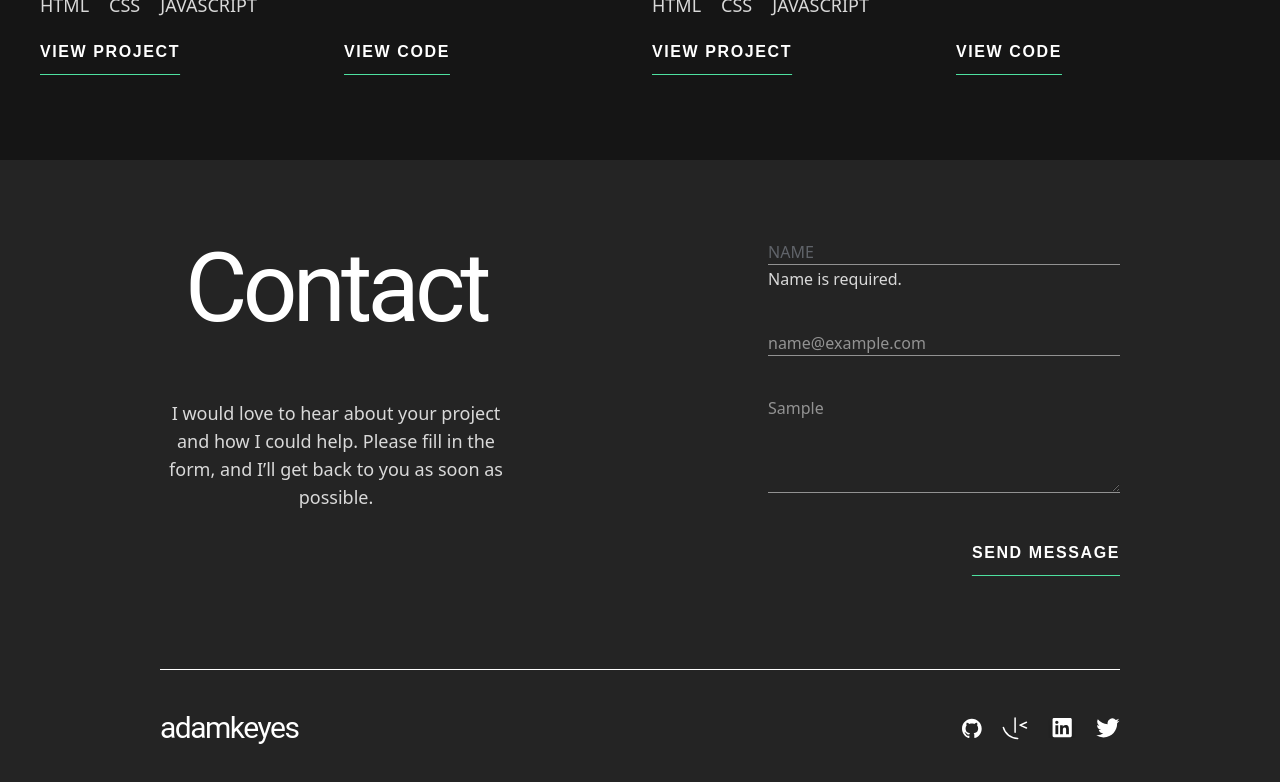
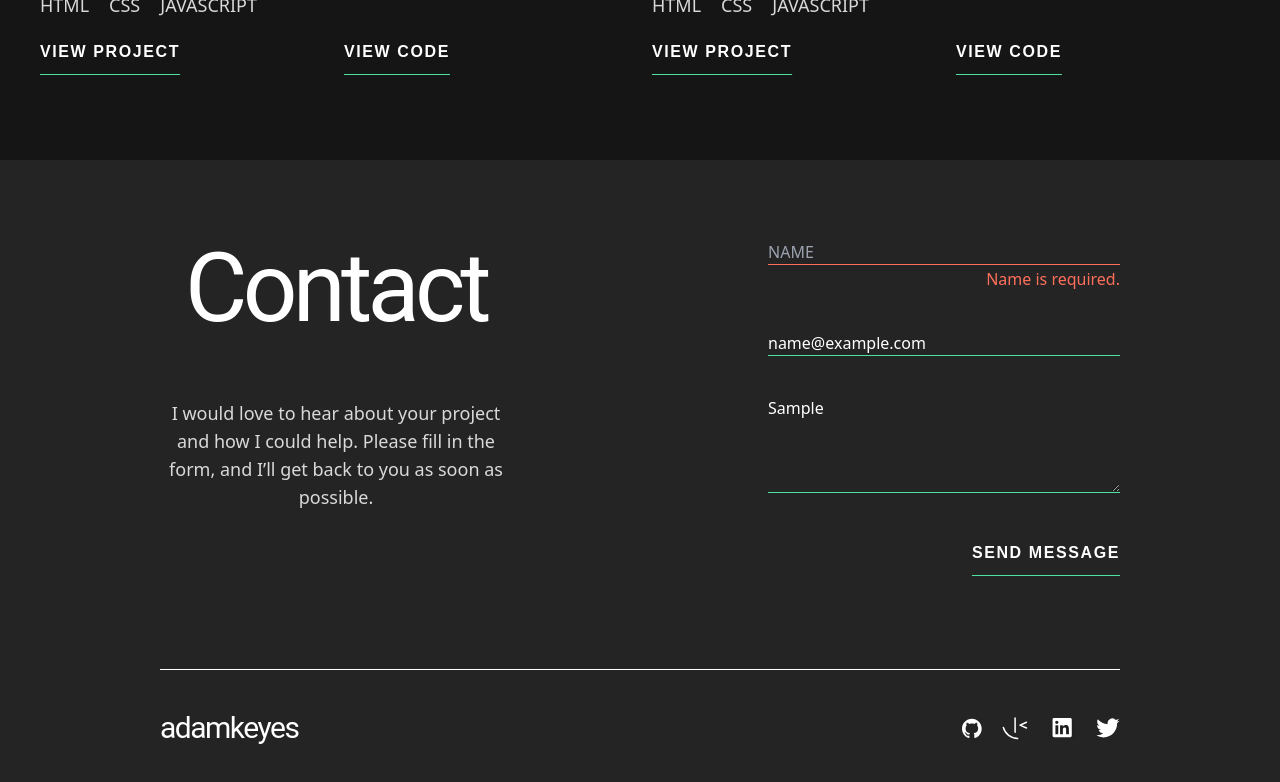
Before and after one commit to royeradames/angular-single-page-developer-portfolio, an Angular app: page / in a window 1280 px wide. Both pictures are taken after typing "Sample", "name@example.com", "Sample" into the empty fields and a click on the button "SEND MESSAGE". Shown: the part 3231-4013 px from the top of the page. Built offline with nearby package versions, Linux system fonts and the light colour scheme.

Commit message:
add colors on form validation

```diff
--- a/src/app/main/contact/contact.component.html
+++ b/src/app/main/contact/contact.component.html
@@ -1,53 +1,70 @@
-<section id="contact" class="grid gap-5 lg:grid-cols-2 lg:gap-64">
+<section class="grid gap-5 lg:grid-cols-2 lg:gap-64" id="contact">
   <section class="grid">
-    <h1 class="font-normal font-bold text-4xl leading-40 text-center tracking-tighter md:text-7xl lg:text-8xl">Contact</h1>
-    <p class="font-normal font-medium text-base leading-26 text-center md:text-lg">I would love to hear about your project and how
+    <h1 class="font-normal font-bold text-4xl leading-40 text-center tracking-tighter md:text-7xl lg:text-8xl">
+      Contact</h1>
+    <p class="font-normal font-medium text-base leading-26 text-center md:text-lg">I would love to hear about your
+      project and how
       I could help. Please fill in the form, and I’ll get back to you
       as
       soon as possible.</p>
   </section>
   <form (ngSubmit)="onSubmit()" [formGroup]="contactForm" class="grid gap-10">
     <section class="grid gap-0.5">
-      <label for="name" class="sr-only">Name</label>
+      <label class="sr-only" for="name">Name</label>
       <input [formControlName]="getControlName(contactForm, contactForm.controls.name)"
-             class="bg-transparent text-white opacity-50 border-b border-solid border-white w-full focus:outline-none focus:border-opacity-100"
+             [ngClass]="{
+    'border-custom-red': contactForm.controls.name.invalid && (contactForm.controls.name.dirty || contactForm.controls.name.touched),
+    'border-custom-green ': contactForm.controls.name.valid && (contactForm.controls.name.dirty || contactForm.controls.name.touched),
+    'border-custom-white': !(contactForm.controls.name.dirty || contactForm.controls.name.touched),
+  }"
+             class="bg-transparent text-white border-b border-solid w-full focus:outline-none "
              id="name"
              placeholder="NAME"
              type="text">
       <div *ngIf="contactForm.controls.name.invalid && (contactForm.controls.name.dirty || contactForm.controls.name.touched)"
-           class="grid gap-0.5">
-        <p *ngIf="contactForm.controls.name.errors?.['required']">
+           class="grid gap-0.5 justify-end text-custom-red">
+        <p *ngIf="contactForm.controls.name.errors?.['required']" class="text-custom-red">
           Name is required.
         </p>
       </div>
     </section>
     <section class="grid gap-0.5">
-      <label for="email" class="sr-only">Email</label>
+      <label class="sr-only" for="email">Email</label>
       <input [formControlName]="getControlName(contactForm,contactForm.controls.email)"
-             class="bg-transparent text-white opacity-50 border-b border-solid border-white w-full focus:outline-none focus:border-opacity-100"
-             id="email"placeholder="EMAIL"
+             [ngClass]="{
+    'border-custom-red ': contactForm.controls.email.invalid && (contactForm.controls.email.dirty || contactForm.controls.email.touched),
+    'border-custom-green ': contactForm.controls.email.valid && (contactForm.controls.email.dirty || contactForm.controls.email.touched),
+    'border-custom-white': !(contactForm.controls.email.dirty || contactForm.controls.email.touched),
+  }"
+             class="bg-transparent text-white border-b border-solid w-full focus:outline-none "
+             id="email" placeholder="EMAIL"
              type="email">
       <div *ngIf="contactForm.controls.email.invalid && (contactForm.controls.email.dirty || contactForm.controls.email.touched)"
-           class="grid gap-0.5">
-        <p *ngIf="contactForm.controls.email.errors?.['required']">
+           class="grid gap-0.5 justify-end text-custom-red">
+        <p *ngIf="contactForm.controls.email.errors?.['required']" class="text-custom-red">
           Email is required.
         </p>
-        <p *ngIf="contactForm.controls.email.errors?.['email']">
+        <p *ngIf="contactForm.controls.email.errors?.['email']" class="text-custom-red">
           Email must be a valid email address.
         </p>
       </div>
     </section>
     <section class="grid gap-0.5">
-      <label for="message" class="sr-only">Message</label>
+      <label class="sr-only" for="message">Message</label>
       <textarea [formControlName]="getControlName(contactForm,contactForm.controls.message)"
-                class="bg-transparent text-white opacity-50 border-b border-solid border-white w-full focus:outline-none focus:border-opacity-100 resize-y"
+                [ngClass]="{
+    'border-custom-red ': contactForm.controls.message.invalid && (contactForm.controls.message.dirty || contactForm.controls.message.touched),
+    'border-custom-green ': contactForm.controls.message.valid && (contactForm.controls.message.dirty || contactForm.controls.message.touched),
+    'border-custom-white': !(contactForm.controls.message.dirty || contactForm.controls.message.touched),
+  }"
+                class="bg-transparent text-white border-b border-solid  w-full focus:outline-none  resize-y text-custom-white"
                 id="message"
                 placeholder="MESSAGE"
                 rows="4"
       ></textarea>
       <div *ngIf="contactForm.controls.message.invalid && (contactForm.controls.message.dirty || contactForm.controls.message.touched)"
-           class="grid gap-0.5">
-        <p *ngIf="contactForm.controls.message.errors?.['required']">
+           class="grid gap-0.5 justify-end text-custom-red">
+        <p *ngIf="contactForm.controls.message.errors?.['required']" class="text-custom-red">
           Message is required.
         </p>
       </div>
--- a/tailwind.config.js
+++ b/tailwind.config.js
@@ -16,6 +16,7 @@ module.exports = {
           green: "#4EE1A0",
           grey: "#D9D9D9",
           white: "#FFFFFF",
+          red: "#FF6F5B",
         },
       },
     },
```
